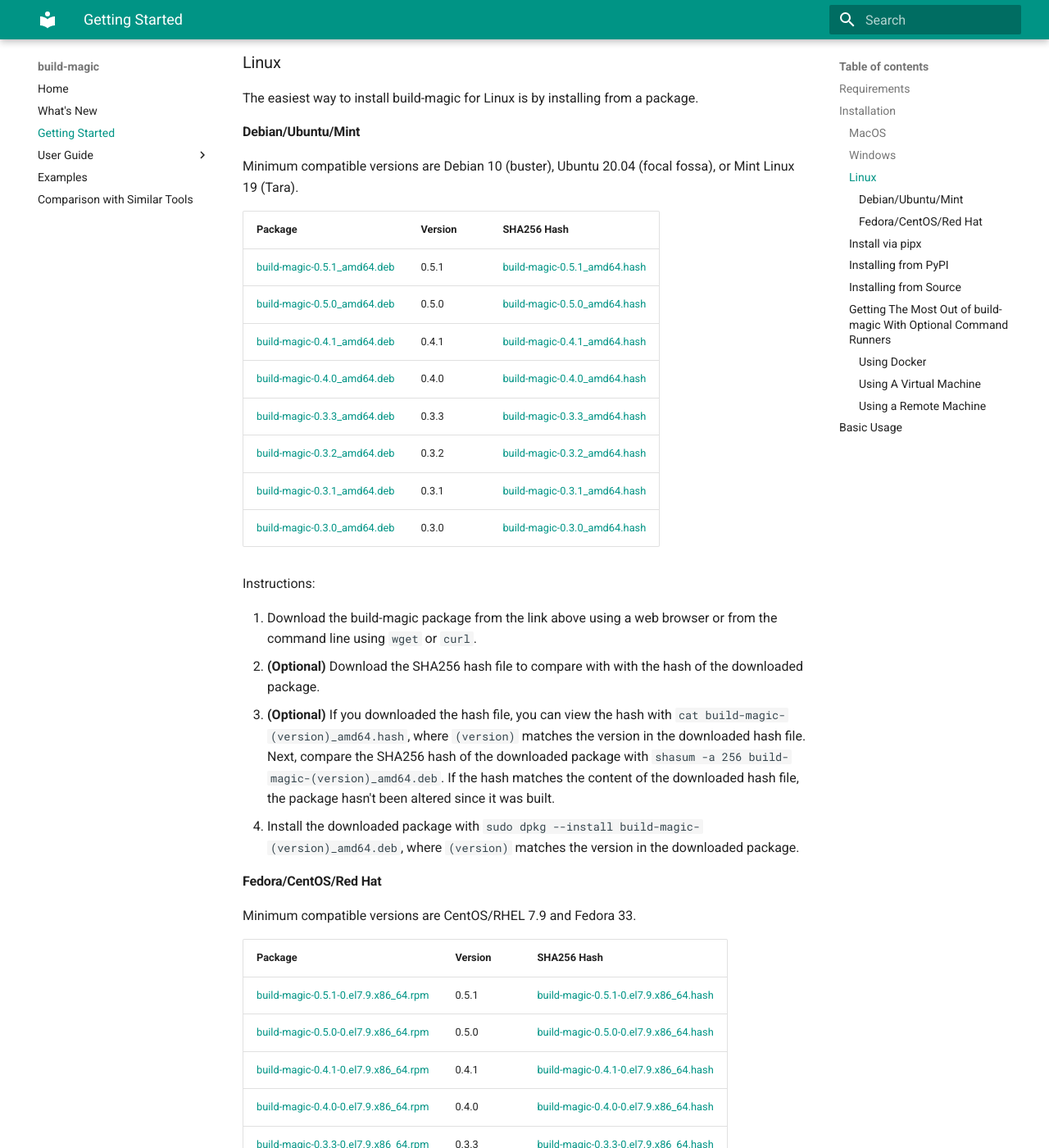
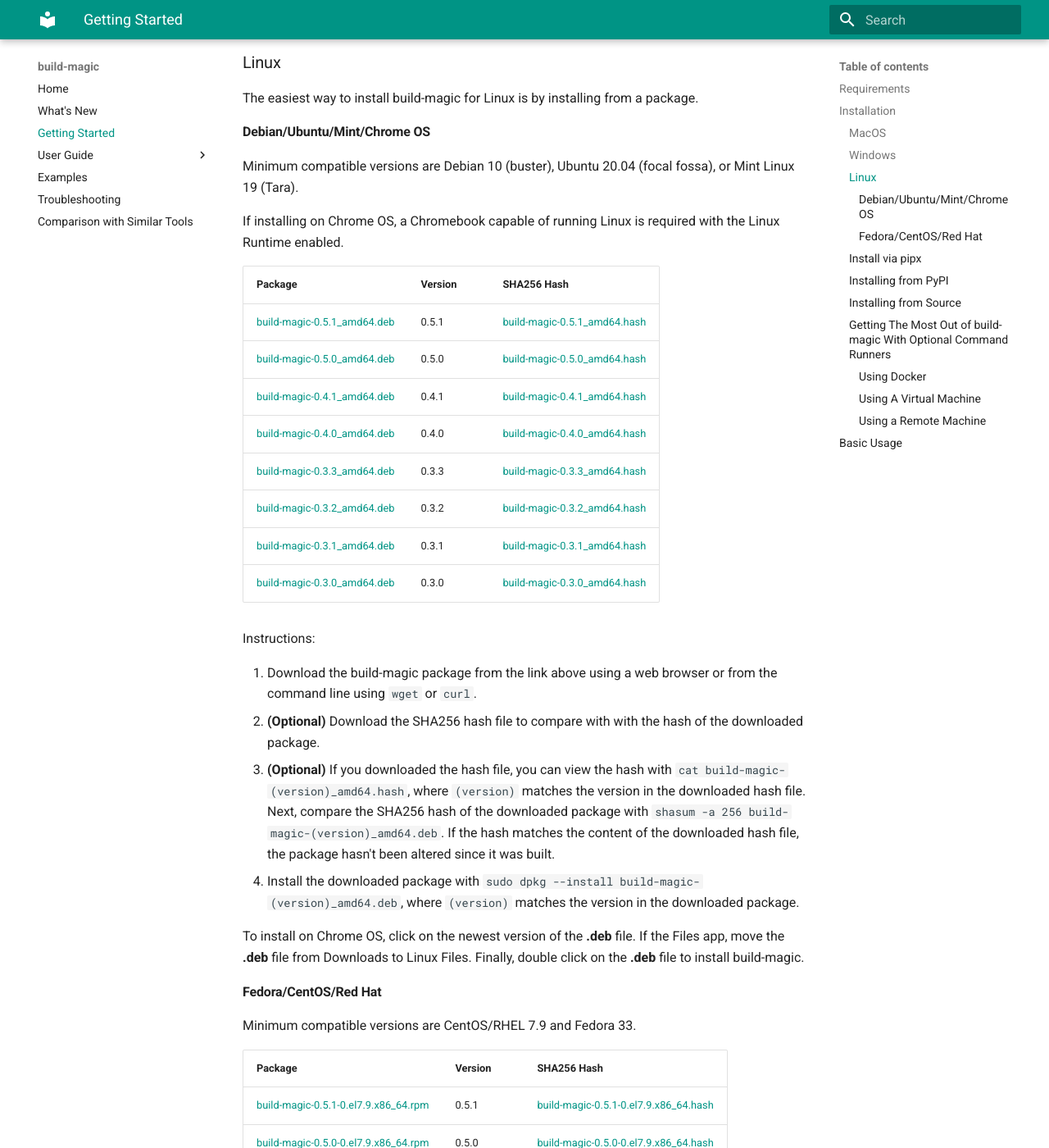
Before and after one commit to cmmorrow/build-magic, an MkDocs documentation site: the page built from docs/getting_started.md, in a window 1280 px wide and 1400 px high, scrolled down 1201 px. Shown: the whole window at 82% size. Built offline with MkDocs 1.6.1 and Material for MkDocs 9.7.7, drawn with Linux system fonts in a browser that asks for light colours.

Commit message:
Added troubleshooting to docs.

```diff
--- a/docs/getting_started.md
+++ b/docs/getting_started.md
@@ -41,9 +41,11 @@ A Windows installer is available for build-magic and can be downloaded from the
 
 The easiest way to install build-magic for Linux is by installing from a package.
 
-#### Debian/Ubuntu/Mint
+#### Debian/Ubuntu/Mint/Chrome OS
 
 Minimum compatible versions are Debian 10 (buster), Ubuntu 20.04 (focal fossa), or Mint Linux 19 (Tara).
+
+If installing on Chrome OS, a Chromebook capable of running Linux is required with the Linux Runtime enabled.
 
 | Package | Version | SHA256 Hash |
 |---------|---------|-------------|
@@ -62,6 +64,8 @@ Instructions:
 2. **(Optional)** Download the SHA256 hash file to compare with with the hash of the downloaded package.
 3. **(Optional)** If you downloaded the hash file, you can view the hash with `cat build-magic-(version)_amd64.hash`, where `(version)` matches the version in the downloaded hash file. Next, compare the SHA256 hash of the downloaded package with `shasum -a 256 build-magic-(version)_amd64.deb`. If the hash matches the content of the downloaded hash file, the package hasn't been altered since it was built.
 4. Install the downloaded package with `sudo dpkg --install build-magic-(version)_amd64.deb`, where `(version)` matches the version in the downloaded package.
+
+To install on Chrome OS, click on the newest version of the **.deb** file. If the Files app, move the **.deb** file from Downloads to Linux Files. Finally, double click on the **.deb** file to install build-magic.
 
 #### Fedora/CentOS/Red Hat
 
--- a/mkdocs.yml
+++ b/mkdocs.yml
@@ -14,6 +14,7 @@ nav:
       - Using the Vagrant Runner: user_guide/runners/vagrant_usage.md
       - Using the Remote Runner: user_guide/runners/remote_usage.md
   - Examples: examples.md
+  - Troubleshooting: troubleshooting.md
   - Comparison with Similar Tools: comparison.md
 markdown_extensions:
   - toc:
```
Also changed, not shown: docs/examples.md (+2 -0 lines), docs/troubleshooting.md (added, +51 -0 lines).
